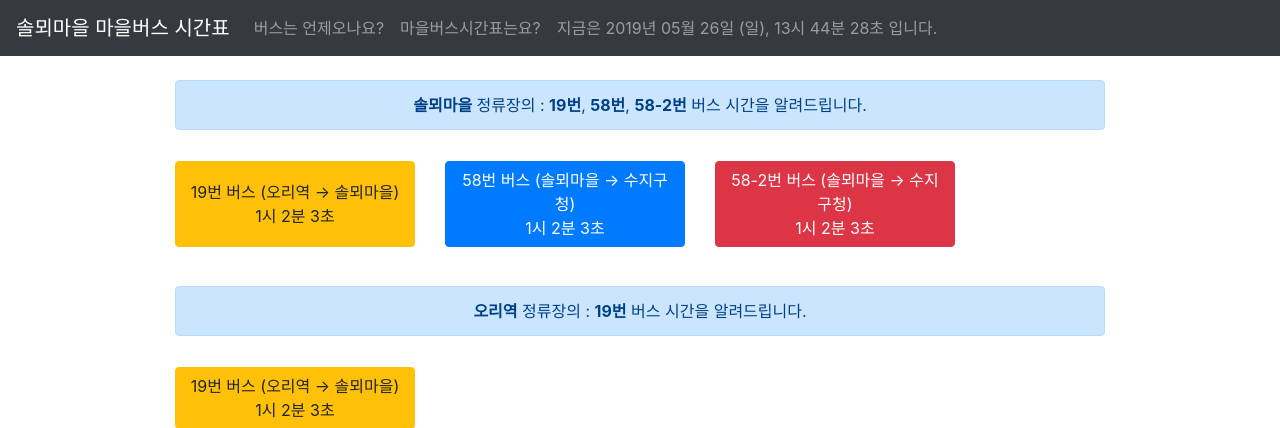
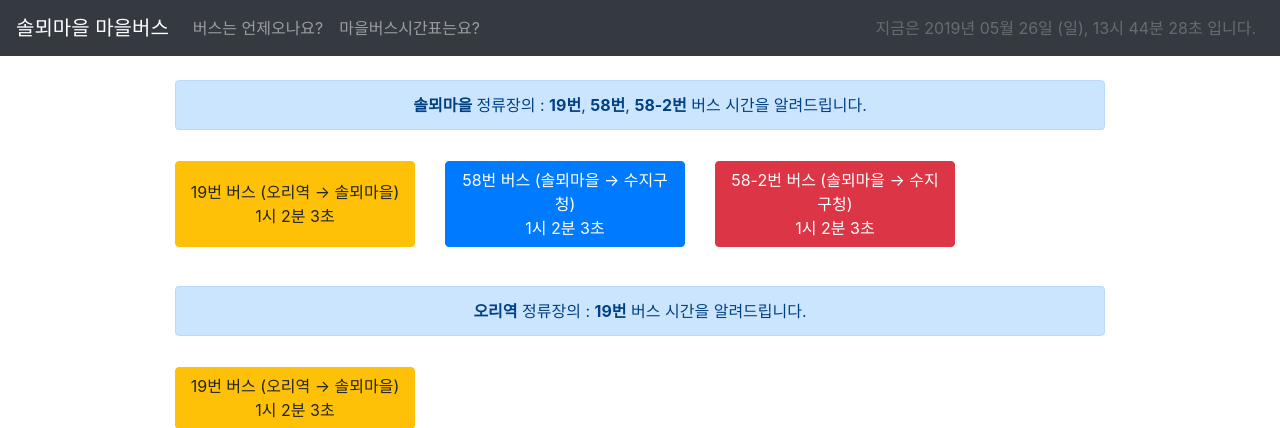
Before and after one commit to thnam91/bus-timetable, a Django app: page /nowbus/ in a window 1280 px wide. Shown: the top 428 px of the page. Run offline with Django 3.2, Linux system fonts and the light colour scheme; some libraries are stand-ins or nearby versions.

Commit message:
layout.html의 nav-bar 수정

```diff
--- a/bus/templates/layout.html
+++ b/bus/templates/layout.html
@@ -4,18 +4,18 @@
 <html>
     <head>
         <meta charset='utf-8' />
-        <title>솔뫼마을 마을버스 시간표</title>
+        <title>솔뫼마을 마을버스</title>
         <link rel="stylesheet" href="{% static "bootstrap-4.3.1/css/bootstrap.min.css" %}" />
         <link rel="shortcut icon" type="image/png" href="{% static 'bus.ico' %}"/>
     </head>
     <body>
-        <nav class="navbar navbar-expand navbar-dark bg-dark">
-            <a class="navbar-brand" href="#">솔뫼마을 마을버스 시간표</a>
+        <nav class="navbar sticky-top navbar-expand navbar-dark bg-dark">
+            <a class="navbar-brand" href="#">솔뫼마을 마을버스</a>
             <button class="navbar-toggler" type="button" data-toggle="collapse" data-target="#navbarsExample02" aria-controls="navbarsExample02" aria-expanded="false" aria-label="Toggle navigation">
                 <span class="navbar-toggler-icon"></span>
             </button>
 
-            <div class="collapse navbar-collapse" id="navbarsExample02">
+            <div class="collapse navbar-collapse">
                 <ul class="navbar-nav mr-auto">
                     <li class="nav-item">
                         <a class="nav-link" href="http://127.0.0.1:8000/nowbus/">버스는 언제오나요?<span class="sr-only">(current)</span></a>
@@ -23,8 +23,10 @@
                     <li class="nav-item">
                         <a class="nav-link" href="http://127.0.0.1:8000/timetable/">마을버스시간표는요?</a>
                     </li>
-                    <li class="nav-item">
-                        <a class="nav-link" href="#">{% block today %}{% endblock today %}</a>
+                </ul>
+                <ul class="navbar-nav">
+                    <li class="nav-item navbar-right">
+                        <a class="nav-link disabled" href="#">{% block today %}{% endblock today %}</a>
                     </li>
                 </ul>
             </div>
```
